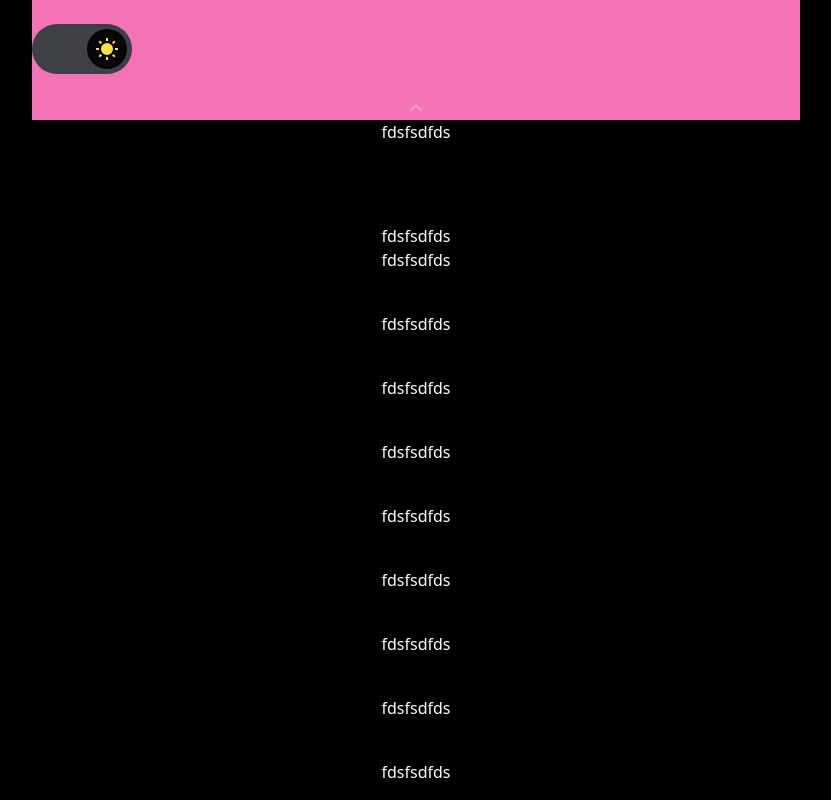
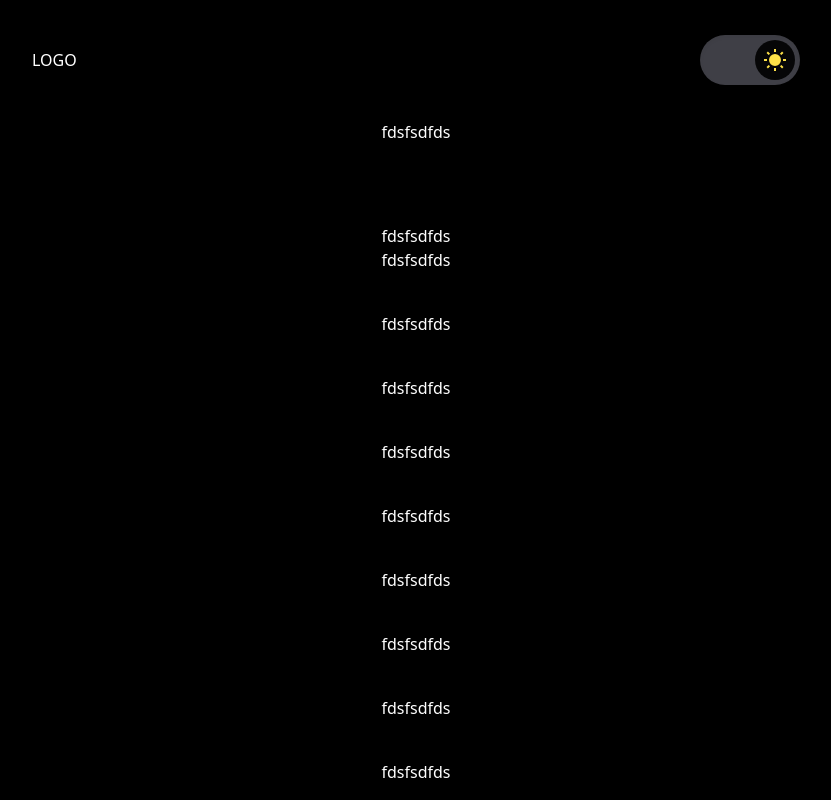
Before and after one commit to tsxce/tse-blog, a Next.js app: page /profile in a window 1280 px wide. Shown: the top 800 px of the page, without its empty margins (224-1055 px from the left). Built offline with nearby package versions, Linux system fonts and the light colour scheme.

Commit message:
run prettier

```diff
--- a/app/globals.css
+++ b/app/globals.css
@@ -15,7 +15,9 @@ body {
   border-bottom-color: transparent;
   width: 768px;
   height: 120px;
-    @apply dark:bg-pink-400
+  display: flex;
+  justify-content: space-between;
+  align-items: center;
 }
 
 .remove-sticky {
@@ -23,5 +25,5 @@ body {
 }
 
 .sticky-nav-full {
-    @apply w-[1126px] h-[60px] border-b border-opacity-50 border-gray-200 dark:border-white dark:bg-pink-400 dark:border-opacity-50 cursor-pointer;
+  @apply w-[1126px] h-[60px] border-b border-opacity-50 border-gray-200 dark:border-white dark:border-opacity-50 cursor-pointer;
 }
--- a/components/Header/index.tsx
+++ b/components/Header/index.tsx
@@ -1,48 +1,53 @@
-import React, { useRef, useEffect } from "react"
-import LightDarkSwitcher from "../Button/LightDarkSwitcher";
+import React, { useRef, useEffect, useState, useCallback } from 'react'
+import LightDarkSwitcher from '../Button/LightDarkSwitcher'
 
 export default function Header() {
   const headerRef = useRef<HTMLDivElement>(null)
+  const [isFullNav, setIsFullNav] = useState(false)
 
   const HandleScroll = () => {
-        headerRef.current?.classList.add("sticky-nav-full");
+    headerRef.current?.classList.add('sticky-nav-full')
   }
 
-    const HandleTop = () => {
-        headerRef.current?.classList.remove("sticky-nav-full");
+  const HandleScrollAtTop = () => {
+    headerRef.current?.classList.remove('sticky-nav-full')
   }
 
-    function handleClickHeader (/** @type {MouseEvent} */ ev) {
+  function handleClickHeader(/** @type {MouseEvent} */ ev) {
     // if (![navRef.current, titleRef.current].includes(ev.target)) return
     window.scrollTo({
       top: 0,
-          behavior: 'smooth'
+      behavior: 'smooth',
     })
   }
 
-    const handleScroll = () => {
-        const scrollPosition = window.scrollY; // => scroll position
-        console.log(scrollPosition);
-        if(scrollPosition > 0) {
+  const handleScroll = useCallback(() => {
+    const scrollPosition = window.scrollY // => scroll position
+    if (scrollPosition > 0) {
       HandleScroll()
+      setIsFullNav(true)
     } else {
-            HandleTop()
+      HandleScrollAtTop()
+      setIsFullNav(false)
     }
-    };
+  }, [])
 
   useEffect(() => {
-      window.addEventListener("scroll", handleScroll);
+    window.addEventListener('scroll', handleScroll)
     return () => {
-        window.removeEventListener("scroll", handleScroll);
-      };
-    }, []);
+      window.removeEventListener('scroll', handleScroll)
+    }
+  }, [handleScroll])
 
   return (
     <div className="sticky-nav" ref={headerRef}>
+      {isFullNav ? (
         <button onClick={handleClickHeader}>
           <svg
             viewBox="0 0 24 24"
-                    className="caret w-6 h-6 absolute inset-x-0 bottom-0 mx-auto cursor-pointer opacity-30 group-hover:opacity-100 transition duration-100"
+            className={
+              'caret w-6 h-6 absolute inset-x-0 bottom-0 mx-auto cursor-pointer opacity-30 group-hover:opacity-100 transition duration-100'
+            }
           >
             <path
               d="M12 10.828l-4.95 4.95-1.414-1.414L12 8l6.364 6.364-1.414 1.414z"
@@ -50,6 +55,10 @@ export default function Header() {
             />
           </svg>
         </button>
+      ) : (
+        ''
+      )}
+      <p>LOGO</p>
       <LightDarkSwitcher />
     </div>
   )
--- a/pages/profile/index.tsx
+++ b/pages/profile/index.tsx
@@ -1,5 +1,5 @@
-import Header from "@/components/Header"
-import { motion } from "framer-motion"
+import Header from '@/components/Header'
+import { motion } from 'framer-motion'
 
 export default function Home() {
   return (
```
Also changed, not shown: components/Button/LightDarkSwitcher/index.tsx (+23 -14 lines), package.json (+6 -1 lines), tsconfig.json (+4 -17 lines), .eslintrc.json (added), .prettierrc.js (added), pages/_app.tsx (line endings or trailing spaces), 1 other file (tests, documents, lock files or other folders). Lines whose indentation alone changed are shown as unchanged.
